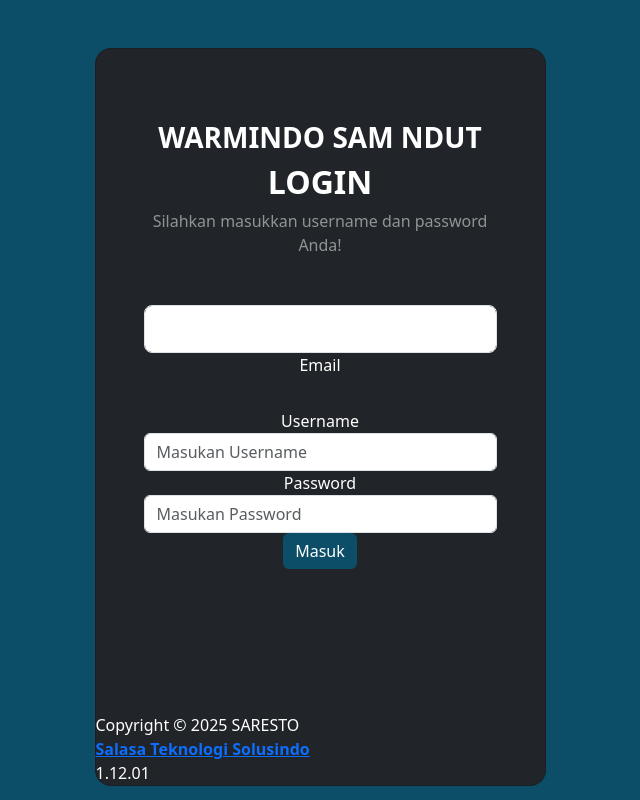
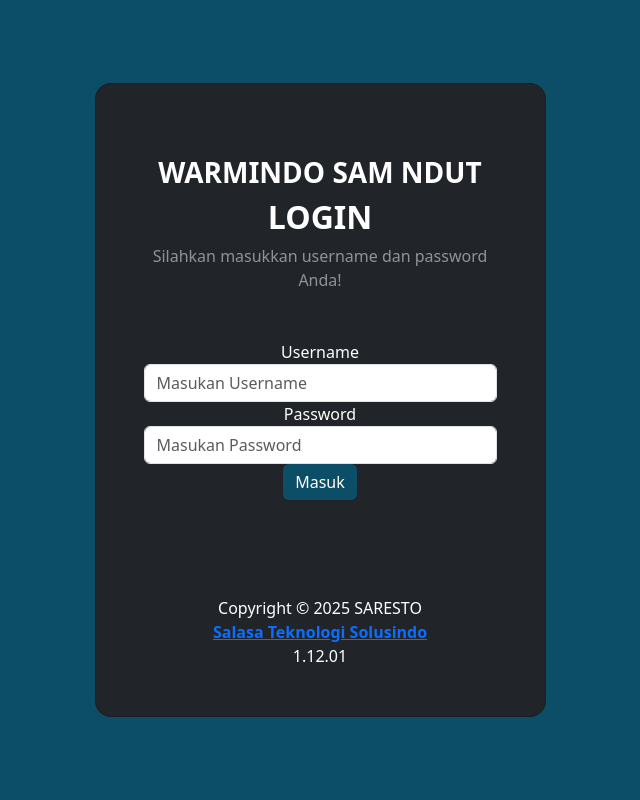
Before and after one commit to meirinoharianto/warmindo-stock, a CodeIgniter app: page /database/login in a window 1280 px wide. Shown: the whole page, without its empty margins (320-960 px from the left). Run offline with CodeIgniter, Linux system fonts and the light colour scheme; some libraries are stand-ins or nearby versions.

Commit message:
login update

```diff
--- a/application/views/login/index.php
+++ b/application/views/login/index.php
@@ -39,10 +39,10 @@
                                 <h2 class="fw-bold mb-2 text-uppercase">Login</h2>
                                 <p class="text-white-50 mb-5">Silahkan masukkan username dan password Anda!</p>
 
-                                <div data-mdb-input-init class="form-outline form-white mb-4">
+                                <!-- <div data-mdb-input-init class="form-outline form-white mb-4">
                                     <input type="email" id="typeEmailX" class="form-control form-control-lg" />
                                     <label class="form-label" for="typeEmailX">Email</label>
-                                </div>
+                                </div> -->
 
                                 <form method="POST" action="<?= base_url('login/proses'); ?>">
                                     <div class="form-group">
@@ -58,12 +58,14 @@
                                     </button>
                                 </form>
                             </div>
+
+                            <div>
+                                Copyright &copy; <?= date('Y'); ?> SARESTO
+                                </br><a href="https://www.salasatekno.com" target="_blank"><b>Salasa Teknologi Solusindo</b></a>
+                                </br>1.12.01
+                            </div>
                         </div>
-                        <div>
-                            Copyright &copy; <?= date('Y'); ?> SARESTO
-                            </br><a href="https://www.salasatekno.com" target="_blank"><b>Salasa Teknologi Solusindo</b></a>
-                            </br>1.12.01
-                        </div>
+
 
                     </div>
                 </div>
```
